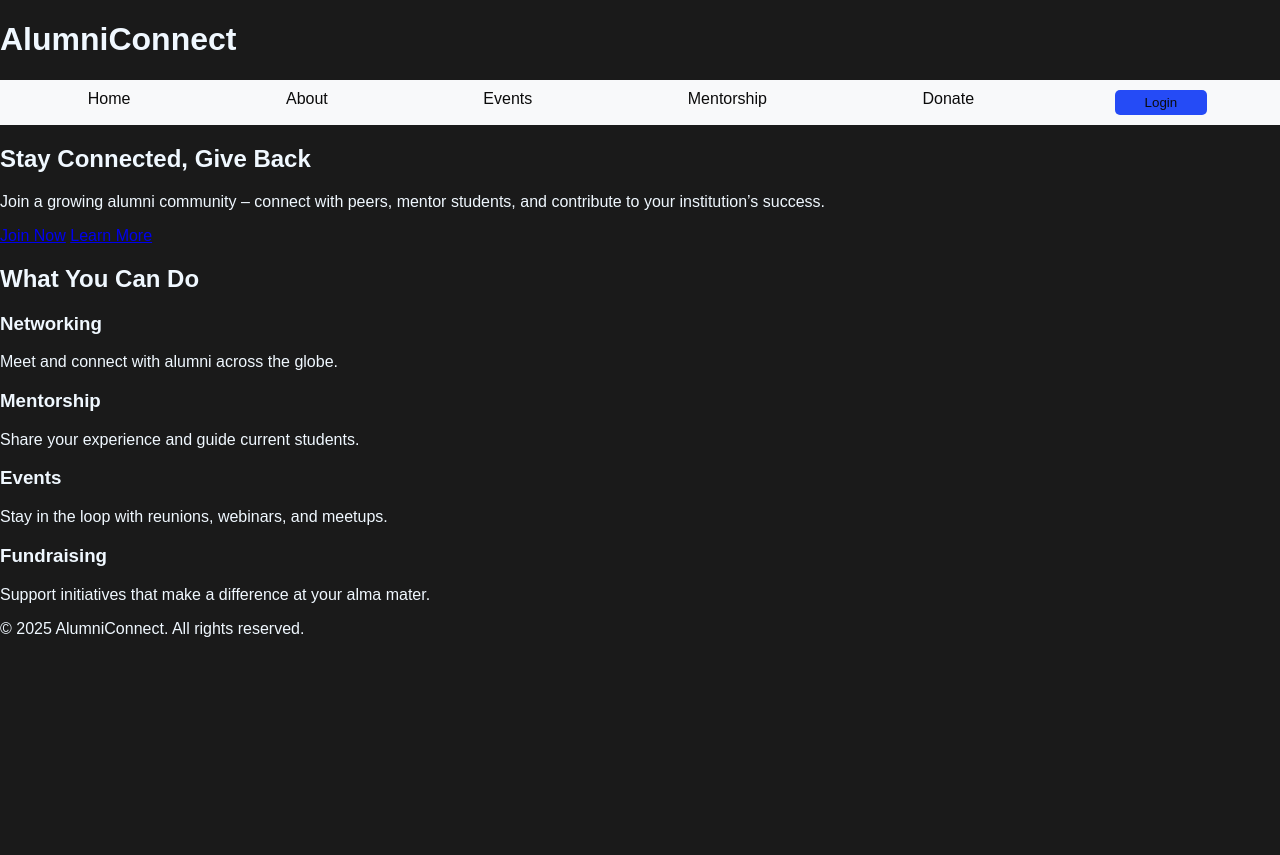
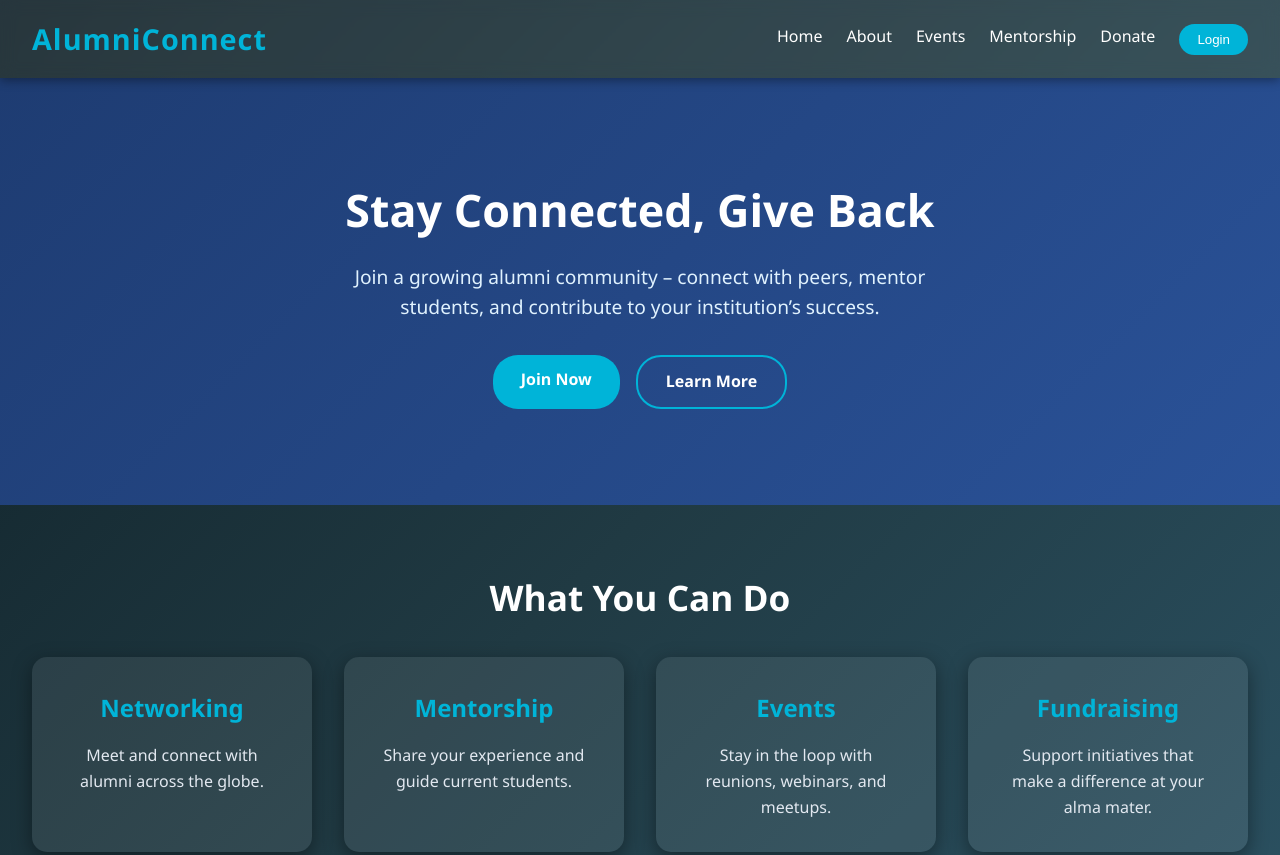
Before and after one commit to Mohnish1107/SIH-Easy-Project, a plain HTML site: page index.html in a window 1280 px wide. Shown: the top 855 px of the page. Before the commit the page ends 800 px from the top, so only its background shows below. Drawn offline with Linux system fonts and the light colour scheme.

Commit message:
Update index.html
Signed-off-by: SACHIN YADAV <contactsachin59@gmail.com>

```diff
--- a/index.html
+++ b/index.html
@@ -5,61 +5,183 @@
     <meta name="viewport" content="width=device-width, initial-scale=1" />
     <title>Alumni Connect</title>
     <style>
-      body {
-        font-family: Arial, Helvetica, sans-serif;
-        background-color: #1a1a1a;
-        color: aliceblue;
+      /* Reset + Base */
+      * {
         margin: 0;
         padding: 0;
+        box-sizing: border-box;
       }
-      nav {
-        /* border: 1px solid red; */
-        background-color: #f8f9fa;
-        padding: 10px;
+      body {
+        font-family: "Segoe UI", Tahoma, Geneva, Verdana, sans-serif;
+        background: linear-gradient(135deg, #0f2027, #203a43, #2c5364);
+        color: #f1f5f9;
+        line-height: 1.6;
+      }
+      a {
+        text-decoration: none;
       }
 
+      /* Navbar */
+      header {
+        background: rgba(255, 255, 255, 0.1);
+        backdrop-filter: blur(8px);
+        box-shadow: 0 2px 10px rgba(0, 0, 0, 0.4);
+        position: sticky;
+        top: 0;
+        z-index: 1000;
+      }
+      .container-nav {
+        display: flex;
+        align-items: center;
+        justify-content: space-between;
+        padding: 1rem 2rem;
+      }
+      .logo {
+        font-size: 1.8rem;
+        font-weight: bold;
+        color: #00b4d8;
+        letter-spacing: 1px;
+      }
       nav ul {
-        list-style-type: none;
-        margin: 0;
-        padding: 0;
         display: flex;
-        justify-content: space-around;
+        gap: 1.5rem;
+        list-style: none;
       }
-      nav li {
-        display: inline;
+      nav a {
+        color: #fff;
+        font-weight: 500;
+        padding: 6px 0;
+        position: relative;
+        transition: color 0.3s;
       }
-
-      nav a {
-        text-decoration: none;
-        color: #0b0b0b;
-        padding: 5px 15px;
-        position: relative;
-      }
-
       nav a::after {
         content: "";
         position: absolute;
         height: 2px;
         width: 100%;
-        bottom: 0;
+        bottom: -4px;
         left: 0;
-        background-color: #0a65c7;
+        background: #00b4d8;
         transform: scaleX(0);
         transition: transform 0.3s ease-in-out;
+      }
+      nav a:hover {
+        color: #00b4d8;
       }
       nav a:hover::after {
         transform: scaleX(1);
       }
-      nav .Login {
-        background-color: #254bf6;
+      .Login {
+        background: #00b4d8;
+        border: none;
+        padding: 8px 18px;
+        border-radius: 20px;
+        font-weight: bold;
+        transition: all 0.3s ease;
+      }
+      .Login a {
         color: #fff;
-        border: none;
-        padding: 5px 15px;
-        border-radius: 5px;
-        cursor: pointer;
+      }
+      .Login:hover {
+        background: #0096c7;
+        transform: translateY(-2px);
+        box-shadow: 0 4px 12px rgba(0, 180, 216, 0.4);
       }
 
+      /* Hero Section */
+      .hero {
+        text-align: center;
+        padding: 6rem 2rem;
+        background: linear-gradient(135deg, #1e3c72, #2a5298);
+      }
+      .hero h2 {
+        font-size: 2.8rem;
+        margin-bottom: 1rem;
+        color: #fff;
+      }
+      .hero p {
+        font-size: 1.2rem;
+        max-width: 650px;
+        margin: 0 auto 2rem;
+        color: #e0f2fe;
+      }
+      .actions {
+        display: flex;
+        justify-content: center;
+        gap: 1rem;
+      }
+      .btn {
+        padding: 12px 28px;
+        border-radius: 25px;
+        font-size: 1rem;
+        font-weight: 600;
+        transition: all 0.3s ease;
+      }
+      .btn.primary {
+        background: #00b4d8;
+        color: #fff;
+      }
+      .btn.primary:hover {
+        background: #0096c7;
+        transform: scale(1.05);
+      }
+      .btn.secondary {
+        background: transparent;
+        color: #fff;
+        border: 2px solid #00b4d8;
+      }
+      .btn.secondary:hover {
+        background: #00b4d8;
+        color: #fff;
+        transform: scale(1.05);
+      }
 
+      /* Features Section */
+      .features {
+        padding: 4rem 2rem;
+        text-align: center;
+      }
+      .features h2 {
+        font-size: 2.2rem;
+        margin-bottom: 2rem;
+        color: #fff;
+      }
+      .grid {
+        display: grid;
+        grid-template-columns: repeat(auto-fit, minmax(250px, 1fr));
+        gap: 2rem;
+      }
+      .card {
+        background: rgba(255, 255, 255, 0.08);
+        padding: 2rem;
+        border-radius: 15px;
+        box-shadow: 0 6px 20px rgba(0, 0, 0, 0.4);
+        transition: transform 0.3s, box-shadow 0.3s;
+      }
+      .card:hover {
+        transform: translateY(-10px);
+        box-shadow: 0 10px 25px rgba(0, 180, 216, 0.4);
+      }
+      .card h3 {
+        font-size: 1.5rem;
+        margin-bottom: 1rem;
+        color: #00b4d8;
+      }
+      .card p {
+        color: #e2e8f0;
+      }
+
+      /* Footer */
+      footer {
+        background: #0f2027;
+        text-align: center;
+        padding: 1.5rem;
+        margin-top: 3rem;
+        color: #94a3b8;
+      }
+      footer p {
+        margin: 0;
+      }
     </style>
   </head>
   <body>
@@ -118,6 +240,7 @@
         </div>
       </div>
     </section>
+
     <footer>
       <div class="container">
         <p>&copy; 2025 AlumniConnect. All rights reserved.</p>
```
